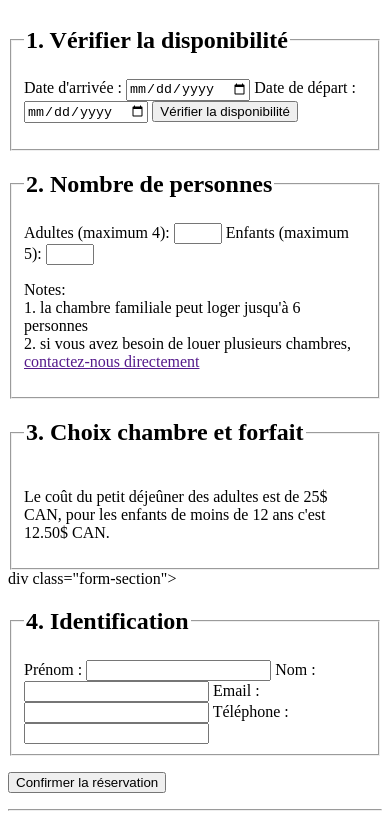
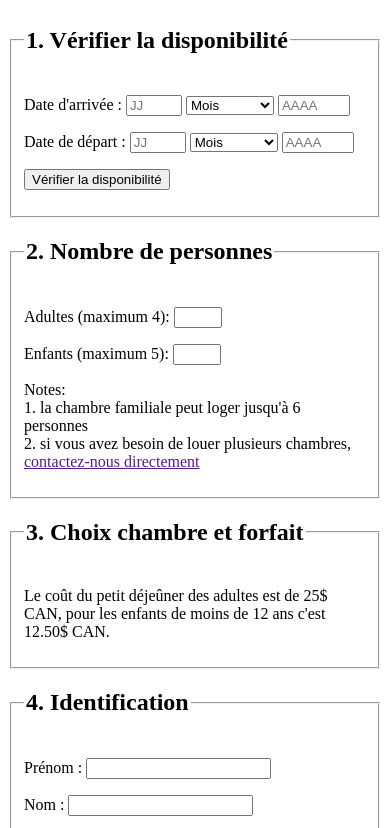
Before and after one commit to Jpcote14/Gr2_CoteJp_TP2_formulaire_remise, a plain HTML site: page reservation/index.html in a window 390 px wide. Shown: the part 651-1479 px from the top of the page. Drawn offline with Linux system fonts and the light colour scheme.

Commit message:
version a verifier sur mobile

```diff
--- a/reservation/index.html
+++ b/reservation/index.html
@@ -29,16 +29,55 @@
                     <legend>
                         <h2>1. Vérifier la disponibilité</h2>
                     </legend>
+                    <p>
                         <label for="date-arrivee">Date d'arrivée :</label>
                         <!-- le type "date" a possiblement des probleme d'a11y -->
-                    <input type="date" id="date-arrivee" name="date-arrivee">
-
+                        <input type="number" id="jour-arrivee" name="jour-arrivee" min="1" max="31" placeholder="JJ"
+                            required>
+                        <select id="mois-arrivee" name="mois-arrivee" required>
+                            <option value="">Mois</option>
+                            <option value="01">Janvier</option>
+                            <option value="02">Février</option>
+                            <option value="03">Mars</option>
+                            <option value="04">Avril</option>
+                            <option value="05">Mai</option>
+                            <option value="06">Juin</option>
+                            <option value="07">Juillet</option>
+                            <option value="08">Août</option>
+                            <option value="09">Septembre</option>
+                            <option value="10">Octobre</option>
+                            <option value="11">Novembre</option>
+                            <option value="12">Décembre</option>
+                        </select>
+                        <input type="number" id="annee-arrivee" name="annee-arrivee" min="1900" max="2099"
+                            placeholder="AAAA" required>
+                    </p>
+                    <p>
                         <label for="date-depart">Date de départ :</label>
-                    <!-- le type "date" a possiblement des probleme d'a11y -->
-                    <input type="date" id="date-depart" name="date-depart">
-
+                        <input type="number" id="jour-depart" name="jour-depart" min="1" max="31" placeholder="JJ"
+                            required>
+                        <select id="mois-depart" name="mois-depart" required>
+                            <option value="">Mois</option>
+                            <option value="01">Janvier</option>
+                            <option value="02">Février</option>
+                            <option value="03">Mars</option>
+                            <option value="04">Avril</option>
+                            <option value="05">Mai</option>
+                            <option value="06">Juin</option>
+                            <option value="07">Juillet</option>
+                            <option value="08">Août</option>
+                            <option value="09">Septembre</option>
+                            <option value="10">Octobre</option>
+                            <option value="11">Novembre</option>
+                            <option value="12">Décembre</option>
+                        </select>
+                        <input type="number" id="annee-depart" name="annee-depart" min="1900" max="2099"
+                            placeholder="AAAA" required>
+                    </p>
+                    <p>
                         <button type="button" id="check-availability-button">Vérifier la disponibilité</button>
                     <p id="availability-message"></p>
+                    </p>
                 </fieldset>
             </div>
 
@@ -47,13 +86,14 @@
                     <legend>
                         <h2>2. Nombre de personnes</h2>
                     </legend>
-
+                    <p>
                         <label for="adultes">Adultes (maximum 4):</label>
                         <input min="0" max="4" type="number" id="champ-adultes" name="adultes">
-
+                    </p>
+                    <p>
                         <label for="enfants">Enfants (maximum 5):</label>
                         <input min="0" max="5" type="number" id="champ-enfants" name="enfants">
-
+                    </p>
                     <p>
                         Notes: <br>
                         1. la chambre familiale peut loger jusqu'à 6 personnes<br>
@@ -68,7 +108,6 @@
                         <h2>3. Choix chambre et forfait</h2>
                     </legend>
 
-                    <!-- les boutons radios ont tous le meme name mais leur attribue for va changer pour leur donner leur valeur -->
                     <!-- Trois boutons radio pour le choix du type de chambre simple, double ou familiale
                 Les boutons doivent être des images cliquables: utiliser images/types-de-chambre -->
 
@@ -81,24 +120,26 @@
             </div>
 
             <div class="form-section">
-                div class="form-section">
                 <fieldset class="form_fieldset">
                     <legend>
                         <h2>4. Identification</h2>
                     </legend>
-
+                    <p>
                         <label for="prenom">Prénom :</label>
                         <input type="text" id="champ-prenom" name="prenom">
-
+                    </p>
+                    <p>
                         <label for="nom">Nom :</label>
                         <input type="text" id="champ-nom" name="nom">
-
+                    </p>
+                    <p>
                         <label for="email">Email :</label>
                         <input type="email" id="champ-email" name="email">
-
+                    </p>
+                    <p>
                         <label for="telephone">Téléphone :</label>
                         <input type="tel" id="champ-telephone" name="telephone">
-
+                    </p>
             </div>
 
             <p><button type="submit">Confirmer la réservation</button></p>
```
Lines whose indentation alone changed are shown as unchanged.
